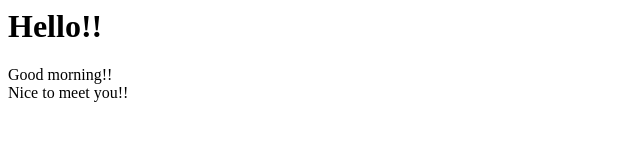
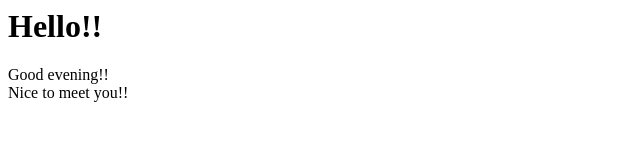
Before and after one commit to denika9114/portfolio, a plain HTML site: page index.html in a window 1280 px wide. Shown: the full height of the page, 0-640 px from the left. Drawn offline with Linux system fonts and the light colour scheme.

Commit message:
Add files via upload

```diff
--- a/index.html
+++ b/index.html
@@ -5,7 +5,7 @@
 	<body>
 		<h1>Hello!!</h1>
 		<p>
-			Good morning!!
+			Good evening!!
 			<br/>
 			Nice to meet you!!
 		</p>
```
